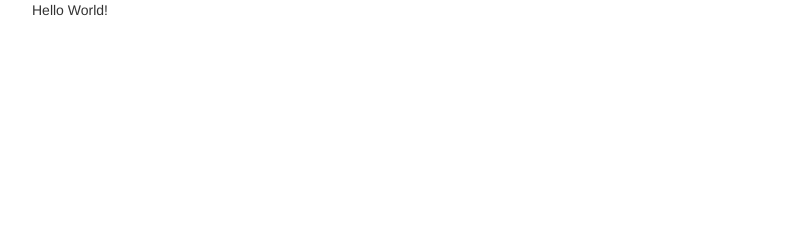
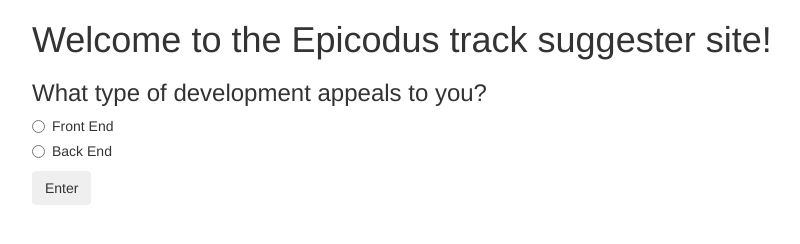
Before and after one commit to yqedan/tracksuggester, a plain HTML site: page index.html in a window 1280 px wide. Shown: the whole page, without its empty margins (38-838 px from the left). Drawn offline with Linux system fonts and the light colour scheme.

Commit message:
add first question to form with radio buttons, working enter button with test message

```diff
--- a/css/styles.css
+++ b/css/styles.css
@@ -0,0 +1,3 @@
+#hiddenMessage{
+  display: none;
+}
--- a/index.html
+++ b/index.html
@@ -9,7 +9,24 @@
   </head>
   <body>
     <div class="container">
-      <p>Hello World!</p>
+      <h1>Welcome to the Epicodus track suggester site!</h1>
+      <form>
+        <h3>What type of development appeals to you?</h3>
+        <div class="radio">
+            <label>
+              <input type="radio" name="develop" value="front">
+              Front End
+            </label>
+          </div>
+          <div class="radio">
+            <label>
+              <input type="radio" name="develop" value="back">
+              Back End
+            </label>
+          </div>
+          <button type="submit" class="btn">Enter</button>
+      </form>
+      <p id="hiddenMessage">You should take the <span id="track"></span> track!</p>
     </div>
   </body>
 </html>
--- a/js/scripts.js
+++ b/js/scripts.js
@@ -1,3 +1,5 @@
 $(document).ready(function() {
-
+  $("form").submit(function(){
+    alert("test");
+  });
 });
```
